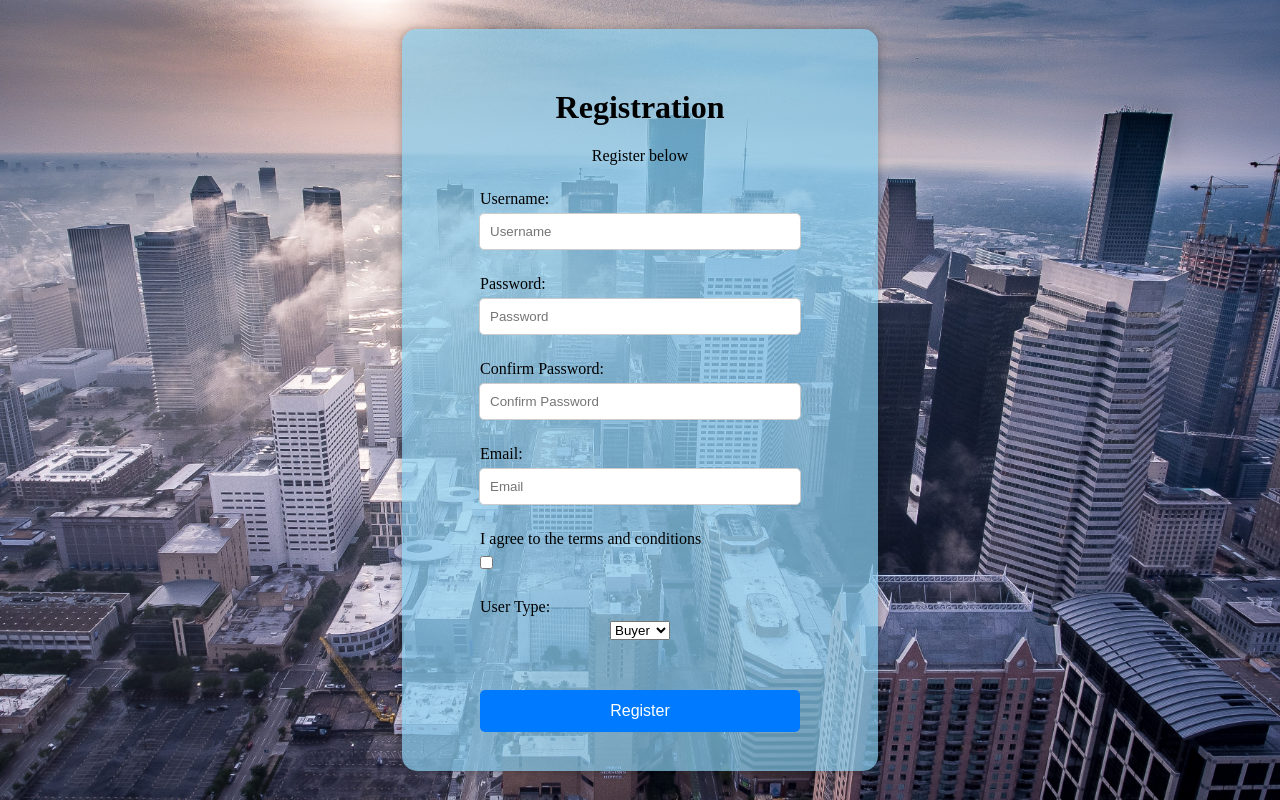
After one commit to taiboucodes/FrontEnders-SQL-PropertyHub, a PHP site: page /registration.php in a window 1280 px wide. The commit adds this page. Run offline with PHP 8.4, Linux system fonts and the light colour scheme.

Commit message:
Add files via upload

```diff
--- /dev/null
+++ b/registration.php
@@ -0,0 +1,119 @@
+<?php
+$host = "localhost";
+$user = "pdelrossi1";
+$pass = "pdelrossi1";
+$dbname = "pdelrossi1";
+
+$conn = new mysqli($host, $user, $pass, $dbname);
+
+if ($conn->connect_error) {
+    die("Connection failed: " . $conn->connect_error);
+}
+
+if ($_SERVER["REQUEST_METHOD"] == "POST") {
+    if (isset($_POST["register"])) {
+        // Registration logic
+        $input_user = $_POST["username"];
+        $input_pass = $_POST["password"];
+        $input_confirm_pass = $_POST["confirm_password"];
+        $input_email = $_POST["email"];
+        $input_user_type = $_POST["user_type"];
+        $secret_password = $_POST["secret_password"];
+
+        // Check if the username already exists
+        $sql_check_user = "SELECT * FROM users_new WHERE username='$input_user'";
+        $result_check_user = $conn->query($sql_check_user);
+
+        if ($result_check_user->num_rows > 0) {
+            echo "Username already exists. Please choose a different username.";
+        } elseif ($input_pass !== $input_confirm_pass) {
+            echo "Passwords do not match. Please re-type the password.";
+        } elseif ($input_user_type === "admin" && $secret_password !== "WebProg") {
+            echo "Invalid secret password. Admin privileges not granted.";
+        } else {
+            // Hash the password
+            $hashed_pass = password_hash($input_pass, PASSWORD_DEFAULT);
+
+            // Insert user into the database with user_type
+            $sql_register = "INSERT INTO users_new (username, password, email, user_type) VALUES ('$input_user', '$hashed_pass', '$input_email', '$input_user_type')";
+
+            if ($conn->query($sql_register) === TRUE) {
+                // Redirect to login page after successful registration
+                header("Location: login.php");
+                exit;
+            } else {
+                echo "Error: " . $sql_register . "<br>" . $conn->error;
+            }
+        }
+    }
+}
+
+$conn->close();
+?>
+
+<!DOCTYPE html>
+<html>
+<head>
+    <title>Registration</title>
+    <link rel="stylesheet" href="style.css">
+    <script>
+        function toggleSecretPassword() {
+            var userType = document.getElementById("user_type").value;
+            var secretPasswordDiv = document.getElementById("secret_password_div");
+
+            if (userType === "admin") {
+                secretPasswordDiv.style.display = "block";
+            } else {
+                secretPasswordDiv.style.display = "none";
+            }
+        }
+    </script>
+</head>
+<body>
+
+<div class="login-container">
+    <h1>Registration</h1>
+    <div class="input-group">
+        <p>Register below</p>
+    </div>
+    <form action="" method="post">
+        <div class="input-group">
+            <label for="username">Username:</label>
+            <input type="text" name="username" placeholder="Username" required><br>
+        </div>
+        <div class="input-group">
+            <label for="password">Password:</label>
+            <input type="password" name="password" placeholder="Password" required><br>
+        </div>
+        <div class="input-group">
+            <label for="confirm_password">Confirm Password:</label>
+            <input type="password" name="confirm_password" placeholder="Confirm Password" required><br>
+        </div>
+        <div class="input-group">
+            <label for="email">Email:</label>
+            <input type="email" name="email" placeholder="Email" required><br>
+        </div>
+        <div class="input-group">
+             <label for="terms">I agree to the terms and conditions</label>
+             <input type="checkbox" id="terms" name="terms" required>
+        </div>
+        <div class="input-group">
+            <label for="user_type">User Type:</label>
+            <select name="user_type" id="user_type" onchange="toggleSecretPassword()" required>
+                <option value="buyer">Buyer</option>
+                <option value="seller">Seller</option>
+                <option value="admin">Admin</option>
+            </select><br>
+        </div>
+        <div class="input-group">
+            <div id="secret_password_div" style="display: none;">
+                <label for="secret_password">Secret Password:</label>
+                <input type="password" name="secret_password" required>
+        </div>
+    </div>
+              <input type="submit" name="register" value="Register">
+    </form>
+</div>
+
+</body>
+</html>
--- a/style.css
+++ b/style.css
@@ -1,6 +1,5 @@
 body {
     background-image: url('background.png');
-    background-color: aliceblue;
     background-size: cover;
     background-position: center;
     margin: 0;
@@ -8,57 +7,74 @@ body {
     display: flex;
     align-items: center;
     justify-content: center;
-    height: 100vh;
+    min-height: 100vh;
 }
-h1 {
+h2, h1 {
     text-align: center;
-    font-family: Impact, Haettenschweiler, 'Arial Narrow', sans-serif;
-    font-weight: normal;
-    color: black;
 }
 .login-container {
-    background: rgba(240, 255, 224, 0.7);
-    padding: 45px;
+    background: rgba(137, 207, 240, 0.7);
+    padding: 3%;
+    max-width: 400px;
     border-radius: 15px;
     box-shadow: 0 0 10px rgba(0, 0, 0, 0.3);
+    width: 100%;
 }
 form {
     display: flex;
     flex-direction: column;
 }
 .input-group {
-    margin-bottom: 15px;
+    margin-bottom: 25px;
+    text-align: center;
+    position: relative;
 }
-input[type="text"], input[type="password"] {
-    width: 95%;
+.input-group label {
+    display: block;
+    text-align: left;
+    margin-bottom: 5px;
+    margin-left: 40px;
+}
+.register img {
+    position: absolute;
+    transform: translateY(-50%);
+    left: 140px;
+    top: 10px;
+}
+.lock img {
+    position: absolute;
+    transform: translateY(-50%);
+    left: 118px;
+    top: 9px;
+}
+input[type="text"], input[type="email"], input[type="password"] {
+    width: 75%;
     padding: 10px;
     border: 1px solid #ccc;
     border-radius: 5px;
-    margin-left: -2px;
+    margin-left: 0;
 }
-button {
-    padding: 10px;
+input[type="submit"] {
+    padding: 12px 20px; /* Adjust padding to change button size */
+    width: 80%;
+    margin-left: 40px;
     border: none;
     background-color: #007bff;
     color: white;
     border-radius: 5px;
     cursor: pointer;
+    font-size: 16px; /* Change font size */
 }
-button:hover {
+input[type="submit"]:hover {
     background-color: #0056b3;
+}
+input[type="submit"], button {
+    width: 80%;
+}
+input[type="checkbox"] {
+    margin-right: 312px; /* Adjust margin as needed for spacing */
 }
 .login-link {
     text-align: center;
-    margin-top: 10px;
+    margin-bottom: 10px;
 }
-.login-link a {
-    color: #007bff;
-    text-decoration: none;
-}
-.login-link a:hover {
-    text-decoration: underline;
-}
-#lock {
-    position: relative;
-    bottom: 10px;
-}
```
Also changed, not shown: createTables.php (added, +30 -0 lines), index.html (added, +13 -0 lines), login.php (+68 -18 lines), search.php (added, +17 -0 lines), search_results.php (added, +69 -0 lines), background.png (added), register.png (added).
